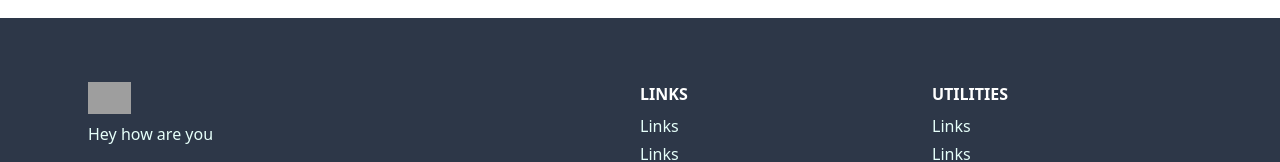
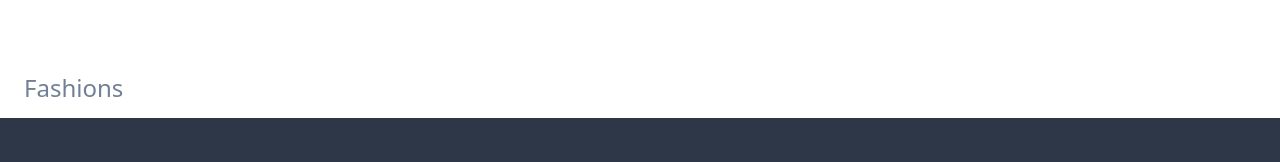
Before and after one commit to yxj0312/fid-vue3, a Vue app: page / in a window 1280 px wide. Shown: the part 614-776 px from the top of the page. Built offline with nearby package versions, Linux system fonts and the light colour scheme; grey boxes are pictures that could not be loaded.

Commit message:
Some more layouts

```diff
--- a/src/views/Home.vue
+++ b/src/views/Home.vue
@@ -34,6 +34,11 @@
       </div>
       <div>456</div>
     </div>
+    <div class="mt-16">
+      <h3 class="text-gray-600 text-2xl font-medium">
+        Fashions
+      </h3>
+    </div>
   </div>
 </template>
 
```
